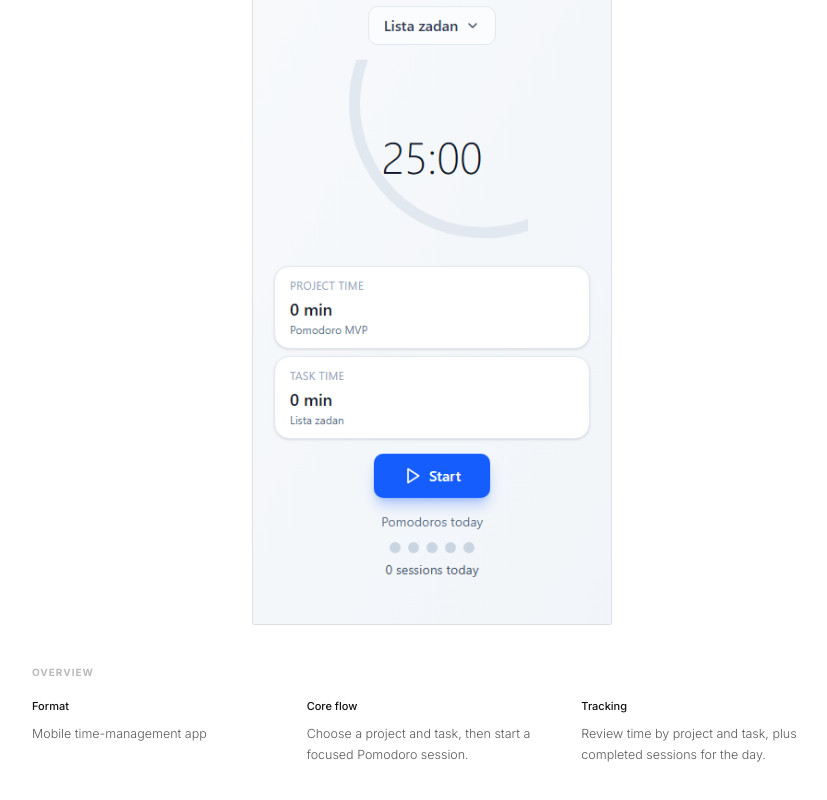
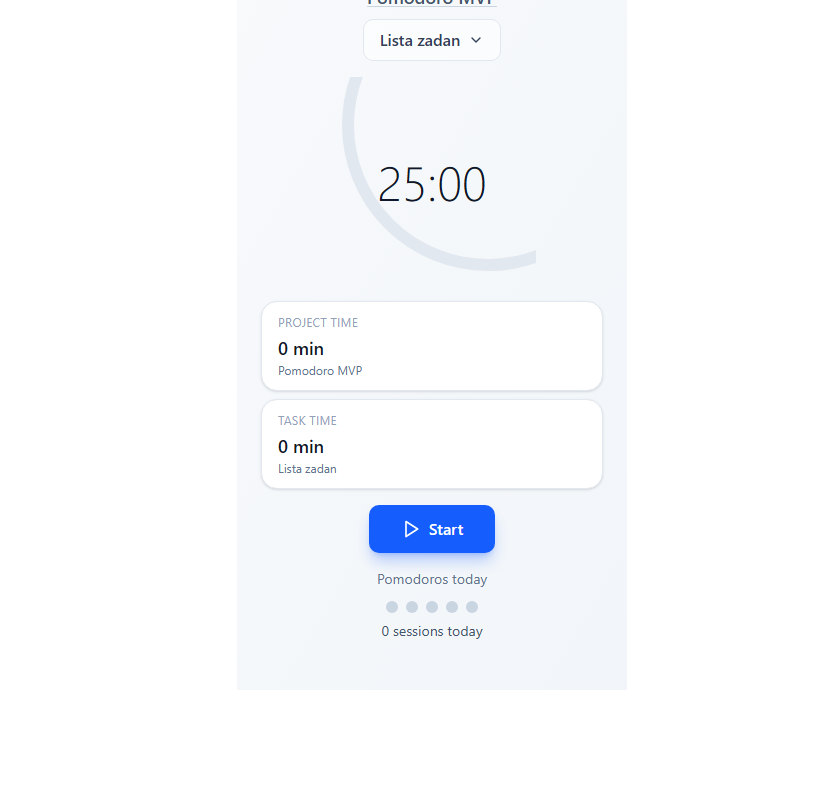
Before and after one commit to michalmisiejuk/Portfolio, a React (Vite) app in the folder production/: page /#/projects/focus-cycle-time-management in a window 1280 px wide. Shown: the part 460-1260 px from the top of the page, without its empty margins (208-1035 px from the left). Built offline with nearby package versions, Linux system fonts and the light colour scheme.

Commit message:
Remove legacy project overview layout

```diff
--- a/production/src/app/components/ProjectDetailPageV2.tsx
+++ b/production/src/app/components/ProjectDetailPageV2.tsx
@@ -374,28 +374,15 @@ export function ProjectDetailPageV2() {
   const outcomeText = isGloria
     ? 'The case study connected business analysis, product strategy and UX translation into one coherent product concept.'
     : textSections.find((section) => !/^Rola:|^Zakres:|^Obszary pracy:/i.test(section.content))?.content ?? project.description;
-  const overview = isGloria
-    ? ([
-        ['Context', textSections[0]?.content ?? project.summary],
-        ['Objective', textSections[1]?.content ?? project.description],
-        ['Direction', 'Define a coherent LMS product direction: hybrid, structured around the full course lifecycle and realistic for Gloria operations.'],
-      ] as const)
-    : isFocusCycle
-    ? ([
-        ['Format', 'Mobile time-management app'],
-        ['Core flow', 'Choose a project and task, then start a focused Pomodoro session.'],
-        ['Tracking', 'Review time by project and task, plus completed sessions for the day.'],
-      ] as const)
-    : ([
-        ['Challenge', project.summary],
-        ['Approach', project.description],
-        ['Outcome', cleanPrefix(outcomeText)],
-      ] as const);
   const heroSection = isGloria ? imageSections[0] : undefined;
   const heroSrc = heroSection?.src ?? project.heroImage ?? project.thumbnail;
   const heroAlt = heroSection?.alt ?? project.heroImageAlt ?? project.thumbnailAlt ?? project.title;
   const heroAspectRatio = heroSection?.aspectRatio ?? project.heroAspectRatio ?? '2/1';
-  const heroNode = heroSrc ? <ImageNode src={heroSrc} alt={heroAlt} fit={isFocusCycle ? 'cover' : 'contain'} maxHeight={isFocusCycle ? 'none' : '78vh'} /> : <HeroVisual title={project.title} domain={project.category} dark={project.category === 'Game UX'} />;
+  const heroNode = heroSrc
+    ? isFocusCycle
+      ? <img src={heroSrc} alt={heroAlt} style={{ display: 'block', width: '100%', height: 'auto' }} />
+      : <ImageNode src={heroSrc} alt={heroAlt} />
+    : <HeroVisual title={project.title} domain={project.category} dark={project.category === 'Game UX'} />;
   const heroLightboxNode = heroSrc ? <ImageNode src={heroSrc} alt={heroAlt} fit="contain" /> : heroNode;
   const resultImage = imageSections.at(-1);
   const resultNode = resultImage ? <ImageNode src={resultImage.src} alt={resultImage.alt} /> : <FinalVisual domain={project.category} />;
@@ -491,8 +478,8 @@ export function ProjectDetailPageV2() {
       </div>
 
       <div data-scroll-anchor className="px-6 md:px-16 lg:px-28 max-w-5xl mx-auto">
-        <motion.div {...fadeUp(0.16)} style={{ maxWidth: isFocusCycle ? '360px' : undefined, margin: isFocusCycle ? '0 auto 40px' : '0 0 40px' }}>
-          <GalleryImage galleryIndex={0} onOpen={openLightbox} style={imgStyle(heroAspectRatio)}>
+        <motion.div {...fadeUp(0.16)} style={{ maxWidth: isFocusCycle ? '390px' : undefined, margin: isFocusCycle ? '0 auto 40px' : '0 0 40px' }}>
+          <GalleryImage galleryIndex={0} onOpen={openLightbox} style={isFocusCycle ? { width: '100%', overflow: 'hidden' } : imgStyle(heroAspectRatio)}>
             {heroNode}
           </GalleryImage>
         </motion.div>
@@ -502,18 +489,6 @@ export function ProjectDetailPageV2() {
         <GloriaCaseStudyContent />
       ) : (
       <div className="px-6 md:px-16 lg:px-28 max-w-5xl mx-auto pb-24 flex flex-col gap-10">
-        <motion.div {...fadeUp(0)}>
-          <span style={{ fontSize: '10px', fontWeight: 600, letterSpacing: '0.1em', textTransform: 'uppercase', opacity: 0.28, display: 'block', marginBottom: '18px' }}>Overview</span>
-          <div className="grid grid-cols-1 sm:grid-cols-3 gap-6">
-            {overview.map(([label, text]) => (
-              <div key={label}>
-                <span style={{ fontSize: '11px', fontWeight: 500, color: '#111', display: 'block', marginBottom: '8px' }}>{label}</span>
-                <p style={{ fontSize: '12.5px', fontWeight: 300, lineHeight: '1.7', color: 'rgba(0,0,0,0.65)', margin: 0 }}>{text}</p>
-              </div>
-            ))}
-          </div>
-        </motion.div>
-
         {!isFocusCycle && processSteps.length ? (
           <motion.div {...fadeUp(0)}>
             <span style={{ fontSize: '10px', fontWeight: 600, letterSpacing: '0.1em', textTransform: 'uppercase', opacity: 0.28, display: 'block', marginBottom: '18px' }}>{isGloria ? 'Case Flow' : 'Process'}</span>
```
